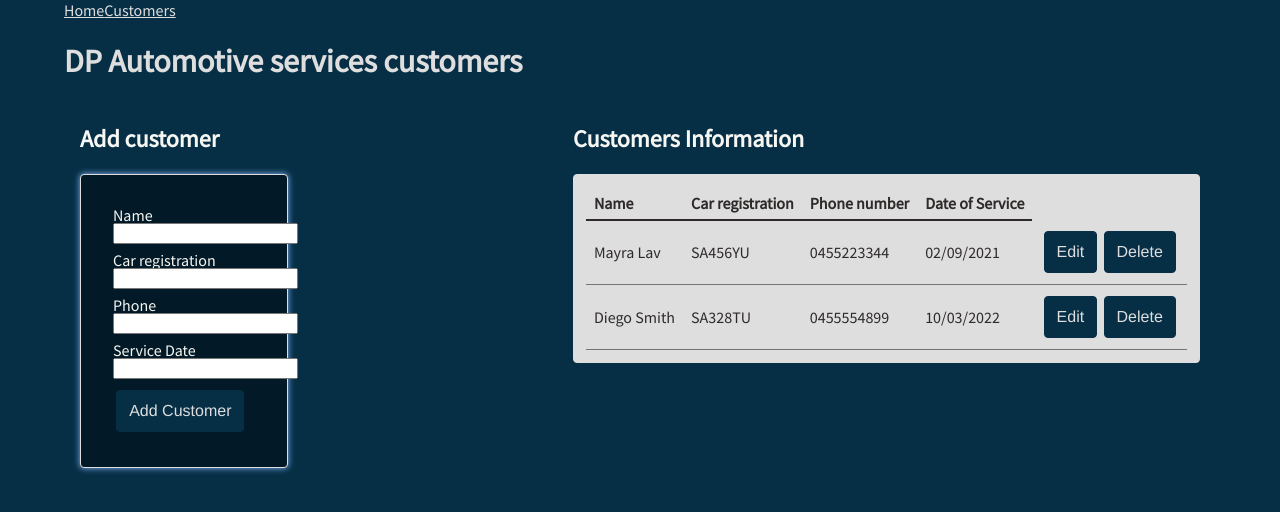
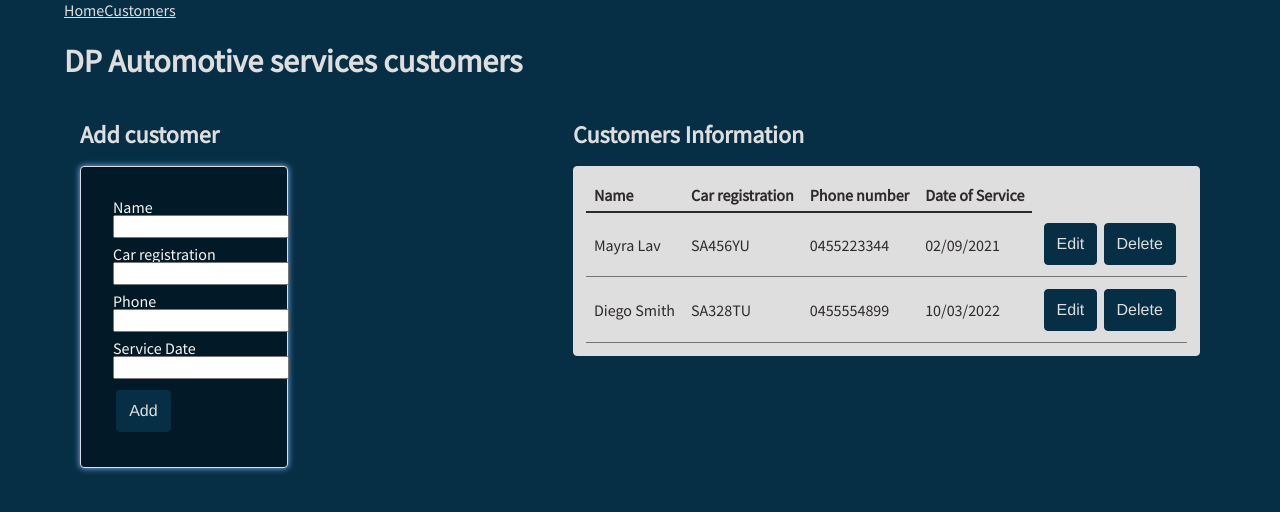
Before and after one commit to AngelaMar10/DP_customersData, a React (Create React App) app: page /Customers in a window 1280 px wide. Shown: the top 512 px of the page. Built offline with nearby package versions, Linux system fonts and the light colour scheme.

Commit message:
minor changes Admin login

```diff
--- a/src/components/AddCustomer.js
+++ b/src/components/AddCustomer.js
@@ -37,7 +37,7 @@ const AddCustomer = (props) => {
       <input type="text" name="phone" value={customer.phone} onChange={handleInputChange}/>
       <label>Service Date</label>
       <input type="text" name="serviceDate" value={customer.serviceDate} onChange={handleInputChange}/>
-      <button>Add Customer</button>
+      <button>Add</button>
     </form>
   )
 }
--- a/src/components/Customers.css
+++ b/src/components/Customers.css
@@ -1,13 +1,12 @@
-*::before, *::after {
-  box-sizing: inherit;
-  text-align: center;
+* {
+  font-family: 'Source Sans Pro', sans-serif;
 
 }
 
 body {
   background-color: #062f46;
   /* background-color: #F6F6F2; */
-  font-family: 'Source Sans Pro', sans-serif;
+
   display: block;
   box-sizing: content-box;
   overflow: visible;
@@ -37,6 +36,11 @@ a {
 
 h1 {
   font-size: 2em;
+  margin: 0.67em 0;
+  color: #dedede;
+}
+
+h2 {
   margin: 0.67em 0;
   color: #dedede;
 }
--- a/src/components/Home.js
+++ b/src/components/Home.js
@@ -12,7 +12,7 @@ function Home() {
   const [error, setError] = useState("")
 
   const Login = details => {
-    console.log(details)
+    // console.log(details)
     if (details.email === adminUser.email && details.password === adminUser.password){
       console.log("Logged in")
       setUser({
```
